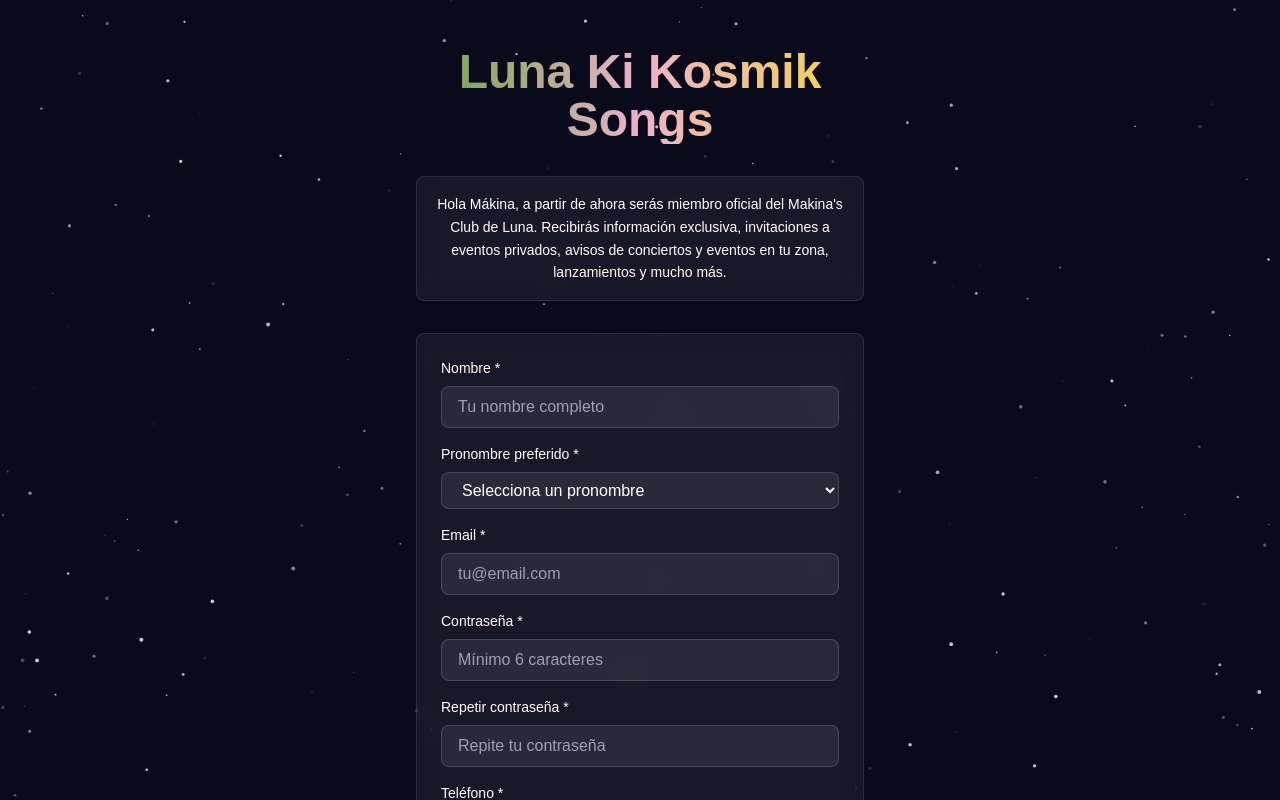
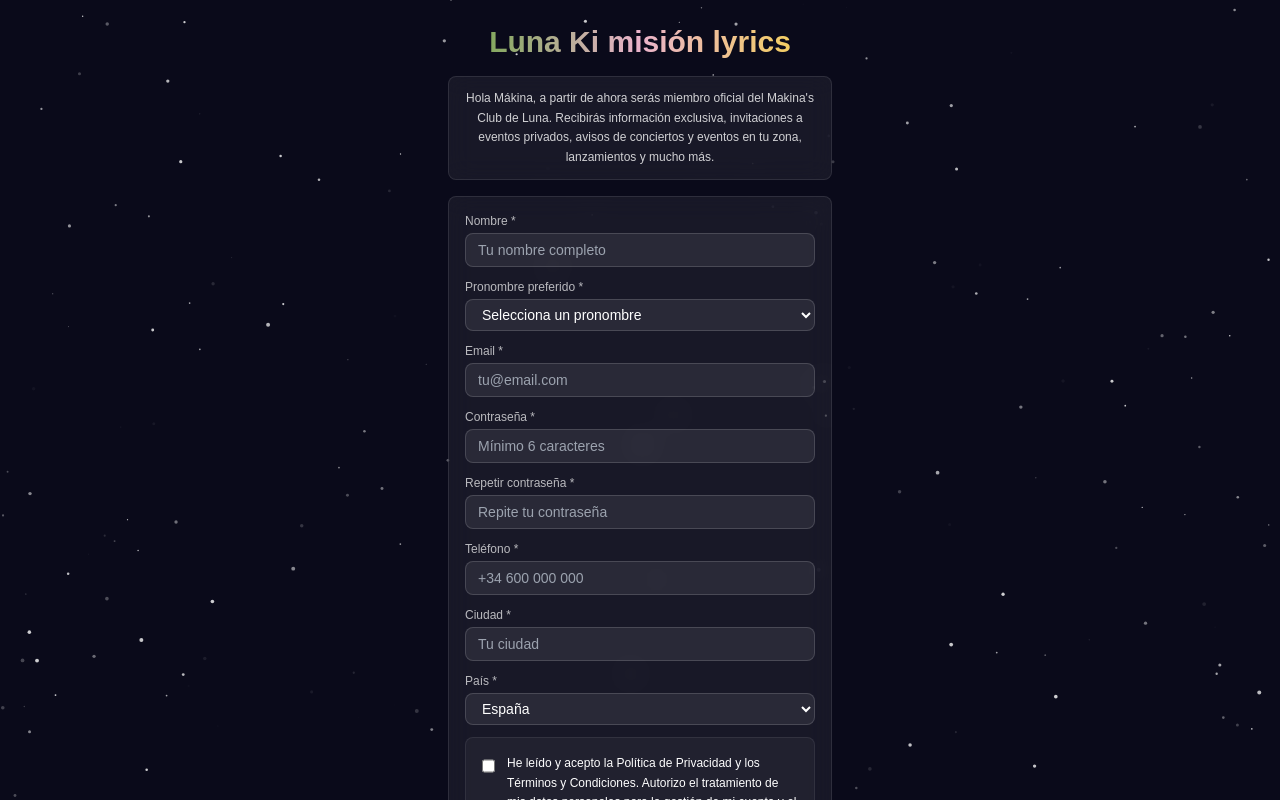
Before and after one commit to ginesgorriz-eng/luna-cosmic-songs, a Next.js app: page /registro in a window 1280 px wide. Shown: the top 800 px of the page. Built offline with nearby package versions, Linux system fonts and the light colour scheme.

Commit message:
fix: spotify CSS-only persistence, registro compacto, user box condicional, login errors es, reset url, footer rename

```diff
--- a/src/app/api/auth/reset-password/route.ts
+++ b/src/app/api/auth/reset-password/route.ts
@@ -20,7 +20,12 @@ export async function POST(req: NextRequest) {
     }
 
     const supabase = createClient(supabaseUrl, supabaseAnonKey);
-    const { error } = await supabase.auth.resetPasswordForEmail(email);
+
+    // Use the actual site URL, not localhost
+    const siteUrl = process.env.NEXT_PUBLIC_SITE_URL || 'https://luna-cosmic-songs.vercel.app';
+    const { error } = await supabase.auth.resetPasswordForEmail(email, {
+      redirectTo: `${siteUrl}/login`,
+    });
 
     if (error) {
       return NextResponse.json({ error: error.message }, { status: 400 });
--- a/src/app/login/page.tsx
+++ b/src/app/login/page.tsx
@@ -57,8 +57,18 @@ export default function LoginPage() {
       });
       const data = await res.json();
       if (!res.ok) {
-        setLoginError(data.error || 'Error al iniciar sesión.');
+        // Translate common Supabase errors to Spanish
+        const rawError = data.error || 'Error al iniciar sesión.';
+        const errorMap: Record<string, string> = {
+          'Invalid login credentials': 'Email o contraseña incorrectos.',
+          'Email not confirmed': 'Email no confirmado. Contacta con soporte.',
+        };
+        setLoginError(errorMap[rawError] || rawError);
       } else {
+        // Save user info for game UI
+        const userName = data.user?.user_metadata?.nombre || data.user?.email || 'Mákina';
+        sessionStorage.setItem('makina_name', userName);
+        sessionStorage.setItem('makina_logged', '1');
         router.push('/juego?level=basico');
       }
     } catch (error) {
@@ -174,12 +184,12 @@ export default function LoginPage() {
                     value={password}
                     onChange={(e) => setPassword(e.target.value)}
                     placeholder="••••••••"
-                    className="w-full px-3 py-2 bg-white/5 border border-white/10 rounded-lg text-xs text-white placeholder:text-white/30 focus:outline-none focus:ring-2 focus:ring-[#EAB3CB]/50 focus:bg-white/8 transition-all duration-200"
+                    className="w-full pl-3 pr-9 py-2 bg-white/5 border border-white/10 rounded-lg text-xs text-white placeholder:text-white/30 focus:outline-none focus:ring-2 focus:ring-[#EAB3CB]/50 focus:bg-white/8 transition-all duration-200"
                   />
                   <button
                     type="button"
                     onClick={() => setShowPassword(!showPassword)}
-                    className="absolute right-3 top-1/2 transform -translate-y-1/2 text-white/50 hover:text-white/70 transition-colors"
+                    className="absolute right-2.5 top-1/2 transform -translate-y-1/2 text-white/70 hover:text-white transition-colors p-1"
                     aria-label={
                       showPassword ? 'Ocultar contraseña' : 'Mostrar contraseña'
                     }
--- a/src/app/registro/page.tsx
+++ b/src/app/registro/page.tsx
@@ -177,7 +177,9 @@ export default function RegistroPage() {
         return;
       }
 
-      // Success
+      // Success — save user info for game UI
+      sessionStorage.setItem('makina_name', formData.nombre);
+      sessionStorage.setItem('makina_logged', '1');
       setSuccessMessage('¡Bienvenida al Makina\'s Club! Redirigiendo...');
       setTimeout(() => {
         router.push('/juego?level=basico');
@@ -193,17 +195,17 @@ export default function RegistroPage() {
     <div className="min-h-screen relative overflow-hidden" style={{ backgroundColor: '#0a0a1a' }}>
       <Starfield />
 
-      <div className="relative z-10 py-12 px-4 sm:px-6 lg:px-8">
-        <div className="max-w-md mx-auto">
+      <div className="relative z-10 py-6 px-4 sm:px-6 lg:px-8">
+        <div className="max-w-sm mx-auto">
           {/* Logo/Title */}
           <motion.div
             initial={{ opacity: 0, y: -20 }}
             animate={{ opacity: 1, y: 0 }}
             transition={{ duration: 0.6 }}
-            className="text-center mb-8"
+            className="text-center mb-4"
           >
             <h1
-              className="text-4xl sm:text-5xl font-bold mb-2"
+              className="text-2xl sm:text-3xl font-bold mb-2"
               style={{
                 backgroundImage: 'linear-gradient(90deg, #68A542, #EAB3CB, #F5D547)',
                 backgroundClip: 'text',
@@ -211,7 +213,7 @@ export default function RegistroPage() {
                 WebkitTextFillColor: 'transparent'
               }}
             >
-              Luna Ki Kosmik Songs
+              Luna Ki misión lyrics
             </h1>
           </motion.div>
 
@@ -220,14 +222,14 @@ export default function RegistroPage() {
             initial={{ opacity: 0, y: 10 }}
             animate={{ opacity: 1, y: 0 }}
             transition={{ duration: 0.6, delay: 0.1 }}
-            className="mb-8 p-4 rounded-lg"
+            className="mb-4 p-3 rounded-lg"
             style={{
               background: 'rgba(255, 255, 255, 0.06)',
               backdropFilter: 'blur(12px)',
               border: '1px solid rgba(255, 255, 255, 0.1)'
             }}
           >
-            <p className="text-white text-center text-sm leading-relaxed">
+            <p className="text-white/80 text-center text-xs leading-relaxed">
               Hola Mákina, a partir de ahora serás miembro oficial del Makina's Club de Luna.
               Recibirás información exclusiva, invitaciones a eventos privados, avisos de
               conciertos y eventos en tu zona, lanzamientos y mucho más.
@@ -240,7 +242,7 @@ export default function RegistroPage() {
             initial={{ opacity: 0, y: 20 }}
             animate={{ opacity: 1, y: 0 }}
             transition={{ duration: 0.6, delay: 0.2 }}
-            className="space-y-4 p-6 rounded-lg"
+            className="space-y-3 p-4 rounded-lg"
             style={{
               background: 'rgba(255, 255, 255, 0.06)',
               backdropFilter: 'blur(12px)',
@@ -256,7 +258,7 @@ export default function RegistroPage() {
 
             {/* Nombre */}
             <div>
-              <label htmlFor="nombre" className="block text-white text-sm font-medium mb-2">
+              <label htmlFor="nombre" className="block text-white/70 text-xs font-medium mb-1">
                 Nombre *
               </label>
               <input
@@ -267,7 +269,7 @@ export default function RegistroPage() {
                 onChange={handleChange}
                 disabled={loading}
                 placeholder="Tu nombre completo"
-                className="w-full px-4 py-2 rounded-lg text-white placeholder-gray-400 transition disabled:opacity-50 disabled:cursor-not-allowed"
+                className="w-full px-3 py-1.5 rounded-lg text-sm text-white placeholder-gray-400 transition disabled:opacity-50 disabled:cursor-not-allowed"
                 style={{
                   background: 'rgba(255, 255, 255, 0.08)',
                   border: '1px solid rgba(255, 255, 255, 0.15)'
@@ -280,7 +282,7 @@ export default function RegistroPage() {
 
             {/* Pronombre */}
             <div>
-              <label htmlFor="pronombre" className="block text-white text-sm font-medium mb-2">
+              <label htmlFor="pronombre" className="block text-white/70 text-xs font-medium mb-1">
                 Pronombre preferido *
               </label>
               <select
@@ -289,7 +291,7 @@ export default function RegistroPage() {
                 value={formData.pronombre}
                 onChange={handleChange}
                 disabled={loading}
-                className="w-full px-4 py-2 rounded-lg text-white transition disabled:opacity-50 disabled:cursor-not-allowed"
+                className="w-full px-3 py-1.5 rounded-lg text-sm text-white transition disabled:opacity-50 disabled:cursor-not-allowed"
                 style={{
                   background: 'rgba(255, 255, 255, 0.08)',
                   border: '1px solid rgba(255, 255, 255, 0.15)'
@@ -308,7 +310,7 @@ export default function RegistroPage() {
 
             {/* Email */}
             <div>
-              <label htmlFor="email" className="block text-white text-sm font-medium mb-2">
+              <label htmlFor="email" className="block text-white/70 text-xs font-medium mb-1">
                 Email *
               </label>
               <input
@@ -319,7 +321,7 @@ export default function RegistroPage() {
                 onChange={handleChange}
                 disabled={loading}
                 placeholder="tu@email.com"
-                className="w-full px-4 py-2 rounded-lg text-white placeholder-gray-400 transition disabled:opacity-50 disabled:cursor-not-allowed"
+                className="w-full px-3 py-1.5 rounded-lg text-sm text-white placeholder-gray-400 transition disabled:opacity-50 disabled:cursor-not-allowed"
                 style={{
                   background: 'rgba(255, 255, 255, 0.08)',
                   border: '1px solid rgba(255, 255, 255, 0.15)'
@@ -332,7 +334,7 @@ export default function RegistroPage() {
 
             {/* Contraseña */}
             <div>
-              <label htmlFor="password" className="block text-white text-sm font-medium mb-2">
+              <label htmlFor="password" className="block text-white/70 text-xs font-medium mb-1">
                 Contraseña *
               </label>
               <input
@@ -343,7 +345,7 @@ export default function RegistroPage() {
                 onChange={handleChange}
                 disabled={loading}
                 placeholder="Mínimo 6 caracteres"
-                className="w-full px-4 py-2 rounded-lg text-white placeholder-gray-400 transition disabled:opacity-50 disabled:cursor-not-allowed"
+                className="w-full px-3 py-1.5 rounded-lg text-sm text-white placeholder-gray-400 transition disabled:opacity-50 disabled:cursor-not-allowed"
                 style={{
                   background: 'rgba(255, 255, 255, 0.08)',
                   border: '1px solid rgba(255, 255, 255, 0.15)'
@@ -356,7 +358,7 @@ export default function RegistroPage() {
 
             {/* Repetir Contraseña */}
             <div>
-              <label htmlFor="passwordConfirm" className="block text-white text-sm font-medium mb-2">
+              <label htmlFor="passwordConfirm" className="block text-white/70 text-xs font-medium mb-1">
                 Repetir contraseña *
               </label>
               <input
@@ -367,7 +369,7 @@ export default function RegistroPage() {
                 onChange={handleChange}
                 disabled={loading}
                 placeholder="Repite tu contraseña"
-                className="w-full px-4 py-2 rounded-lg text-white placeholder-gray-400 transition disabled:opacity-50 disabled:cursor-not-allowed"
+                className="w-full px-3 py-1.5 rounded-lg text-sm text-white placeholder-gray-400 transition disabled:opacity-50 disabled:cursor-not-allowed"
                 style={{
                   background: 'rgba(255, 255, 255, 0.08)',
                   border: '1px solid rgba(255, 255, 255, 0.15)'
@@ -380,7 +382,7 @@ export default function RegistroPage() {
 
             {/* Teléfono */}
             <div>
-              <label htmlFor="telefono" className="block text-white text-sm font-medium mb-2">
+              <label htmlFor="telefono" className="block text-white/70 text-xs font-medium mb-1">
                 Teléfono *
               </label>
               <input
@@ -391,7 +393,7 @@ export default function RegistroPage() {
                 onChange={handleChange}
                 disabled={loading}
                 placeholder="+34 600 000 000"
-                className="w-full px-4 py-2 rounded-lg text-white placeholder-gray-400 transition disabled:opacity-50 disabled:cursor-not-allowed"
+                className="w-full px-3 py-1.5 rounded-lg text-sm text-white placeholder-gray-400 transition disabled:opacity-50 disabled:cursor-not-allowed"
                 style={{
                   background: 'rgba(255, 255, 255, 0.08)',
                   border: '1px solid rgba(255, 255, 255, 0.15)'
@@ -404,7 +406,7 @@ export default function RegistroPage() {
 
             {/* Ciudad */}
             <div>
-              <label htmlFor="ciudad" className="block text-white text-sm font-medium mb-2">
+              <label htmlFor="ciudad" className="block text-white/70 text-xs font-medium mb-1">
                 Ciudad *
               </label>
               <input
@@ -415,7 +417,7 @@ export default function RegistroPage() {
                 onChange={handleChange}
                 disabled={loading}
                 placeholder="Tu ciudad"
-                className="w-full px-4 py-2 rounded-lg text-white placeholder-gray-400 transition disabled:opacity-50 disabled:cursor-not-allowed"
+                className="w-full px-3 py-1.5 rounded-lg text-sm text-white placeholder-gray-400 transition disabled:opacity-50 disabled:cursor-not-allowed"
                 style={{
                   background: 'rgba(255, 255, 255, 0.08)',
                   border: '1px solid rgba(255, 255, 255, 0.15)'
@@ -428,7 +430,7 @@ export default function RegistroPage() {
 
             {/* País */}
             <div>
-              <label htmlFor="pais" className="block text-white text-sm font-medium mb-2">
+              <label htmlFor="pais" className="block text-white/70 text-xs font-medium mb-1">
                 País *
               </label>
               <select
@@ -437,7 +439,7 @@ export default function RegistroPage() {
                 value={formData.pais}
                 onChange={handleChange}
                 disabled={loading}
-                className="w-full px-4 py-2 rounded-lg text-white transition disabled:opacity-50 disabled:cursor-not-allowed"
+                className="w-full px-3 py-1.5 rounded-lg text-sm text-white transition disabled:opacity-50 disabled:cursor-not-allowed"
                 style={{
                   background: 'rgba(255, 255, 255, 0.08)',
                   border: '1px solid rgba(255, 255, 255, 0.15)'
@@ -498,7 +500,7 @@ export default function RegistroPage() {
               disabled={loading}
               whileHover={{ scale: loading ? 1 : 1.02 }}
               whileTap={{ scale: loading ? 1 : 0.98 }}
-              className="w-full py-3 rounded-lg font-semibold text-white transition disabled:opacity-70 disabled:cursor-not-allowed mt-6"
+              className="w-full py-2.5 rounded-lg font-semibold text-sm text-white transition disabled:opacity-70 disabled:cursor-not-allowed mt-4"
               style={{
                 background: loading ? 'rgba(104, 165, 66, 0.6)' : '#68A542',
                 cursor: loading ? 'not-allowed' : 'pointer'
--- a/src/components/Footer.tsx
+++ b/src/components/Footer.tsx
@@ -2,7 +2,7 @@ export default function Footer() {
   return (
     <footer className="relative z-20 text-center py-4 px-4">
       <p className="text-white/30 text-[10px]">
-        Luna Ki Kosmik Songs — Portal de Makinas &copy; Luna Ki y Zokolski Art and Music Productions
+        Luna Ki misión lyrics — Portal de Makinas &copy; Luna Ki y Zokolski Art and Music Productions
       </p>
     </footer>
   );
--- a/src/contexts/SpotifyContext.tsx
+++ b/src/contexts/SpotifyContext.tsx
@@ -1,7 +1,6 @@
 "use client";
 import { createContext, useContext, useState, useCallback, useRef, useEffect } from "react";
 import { usePathname } from "next/navigation";
-// createPortal removed — iframe now moved via DOM manipulation to prevent unmount
 
 interface SpotifyContextType {
   spotifyUnlocked: boolean;
@@ -21,7 +20,7 @@ export function SpotifyProvider({ children }: { children: React.ReactNode }) {
   const [unlocked, setUnlocked] = useState(false);
   const pathname = usePathname();
   const iframeRef = useRef<HTMLIFrameElement>(null);
-  const [portalTarget, setPortalTarget] = useState<HTMLElement | null>(null);
+  const containerRef = useRef<HTMLDivElement>(null);
 
   const handleUnlock = useCallback(() => {
     if (!unlocked) setUnlocked(true);
@@ -46,47 +45,18 @@ export function SpotifyProvider({ children }: { children: React.ReactNode }) {
     };
   }, [handleUnlock]);
 
-  // Watch for portal target on home page
-  useEffect(() => {
-    const check = () => {
-      const el = document.getElementById("spotify-portal-target");
-      setPortalTarget(el);
-    };
-    check();
-    // Re-check after navigation (DOM may not be ready immediately)
-    const timer = setTimeout(check, 100);
-    return () => clearTimeout(timer);
-  }, [pathname]);
+  const isHomePage = pathname === "/";
 
-  const isHomePage = pathname === "/";
-  const containerRef = useRef<HTMLDivElement>(null);
-
-  // Move the persistent iframe container into the portal target on home,
-  // or back to its hidden host on other pages — using DOM manipulation
-  // so React never unmounts/recreates the iframe element.
+  // Position the iframe container:
+  // - On home: overlay it exactly on top of #spotify-portal-target using coordinates
+  // - On other pages: hide off-screen
+  // The iframe NEVER moves in the DOM — only its CSS changes.
   useEffect(() => {
     const container = containerRef.current;
     if (!container) return;
 
-    if (isHomePage && portalTarget) {
-      // Move container into the visible portal target
-      container.style.position = "static";
-      container.style.left = "auto";
-      container.style.top = "auto";
-      container.style.width = "100%";
-      container.style.height = "auto";
-      container.style.overflow = "visible";
-      container.style.pointerEvents = "auto";
-      container.style.visibility = "visible";
-      if (container.parentElement !== portalTarget) {
-        portalTarget.appendChild(container);
-      }
-    } else {
-      // Move container back to the hidden host and hide it
-      const hiddenHost = document.getElementById("spotify-hidden-host");
-      if (hiddenHost && container.parentElement !== hiddenHost) {
-        hiddenHost.appendChild(container);
-      }
+    if (!isHomePage) {
+      // Hide off-screen but keep alive
       container.style.position = "fixed";
       container.style.left = "-9999px";
       container.style.top = "-9999px";
@@ -94,15 +64,52 @@ export function SpotifyProvider({ children }: { children: React.ReactNode }) {
       container.style.height = "1px";
       container.style.overflow = "hidden";
       container.style.pointerEvents = "none";
-      container.style.visibility = "hidden";
+      container.style.opacity = "0";
+      container.style.zIndex = "-1";
+      return;
     }
-  }, [isHomePage, portalTarget]);
+
+    // On home, position over the portal target
+    const positionOverTarget = () => {
+      const target = document.getElementById("spotify-portal-target");
+      if (!target || !container) return;
+      const rect = target.getBoundingClientRect();
+      container.style.position = "fixed";
+      container.style.left = rect.left + "px";
+      container.style.top = (rect.top + window.scrollY) + "px";
+      container.style.width = rect.width + "px";
+      container.style.height = rect.height + "px";
+      container.style.overflow = "visible";
+      container.style.pointerEvents = "auto";
+      container.style.opacity = "1";
+      container.style.zIndex = "10";
+    };
+
+    // Position immediately and re-check on resize/scroll
+    const timer = setTimeout(positionOverTarget, 50);
+    const timer2 = setTimeout(positionOverTarget, 200);
+    const timer3 = setTimeout(positionOverTarget, 500);
+    window.addEventListener("resize", positionOverTarget);
+    window.addEventListener("scroll", positionOverTarget);
+    const interval = setInterval(positionOverTarget, 2000);
+
+    return () => {
+      clearTimeout(timer);
+      clearTimeout(timer2);
+      clearTimeout(timer3);
+      window.removeEventListener("resize", positionOverTarget);
+      window.removeEventListener("scroll", positionOverTarget);
+      clearInterval(interval);
+    };
+  }, [isHomePage, pathname]);
 
   return (
     <SpotifyContext.Provider value={{ spotifyUnlocked: unlocked, iframeRef }}>
-      {/* Hidden host — the iframe container lives here when not on home */}
-      <div id="spotify-hidden-host" style={{ position: "fixed", left: -9999, top: -9999, width: 1, height: 1, overflow: "hidden", pointerEvents: "none" }}>
-        <div ref={containerRef}>
+      {/* Iframe container — NEVER moves in DOM, only CSS changes */}
+      <div
+        ref={containerRef}
+        style={{ position: "fixed", left: -9999, top: -9999, width: 1, height: 1, overflow: "hidden", pointerEvents: "none", opacity: 0, zIndex: -1, transition: "opacity 0.3s" }}
+      >
         <iframe
           ref={iframeRef as React.RefObject<HTMLIFrameElement>}
           style={{ borderRadius: 12, width: "100%", maxWidth: 400, margin: "0 auto", display: "block" }}
@@ -114,7 +121,6 @@ export function SpotifyProvider({ children }: { children: React.ReactNode }) {
           loading="lazy"
         />
       </div>
-      </div>
       {children}
     </SpotifyContext.Provider>
   );
```
Also changed, not shown: src/components/TableroJuego.tsx (+25 -5 lines), 1 other file (tests, documents, lock files or other folders). Lines whose indentation alone changed are shown as unchanged.
